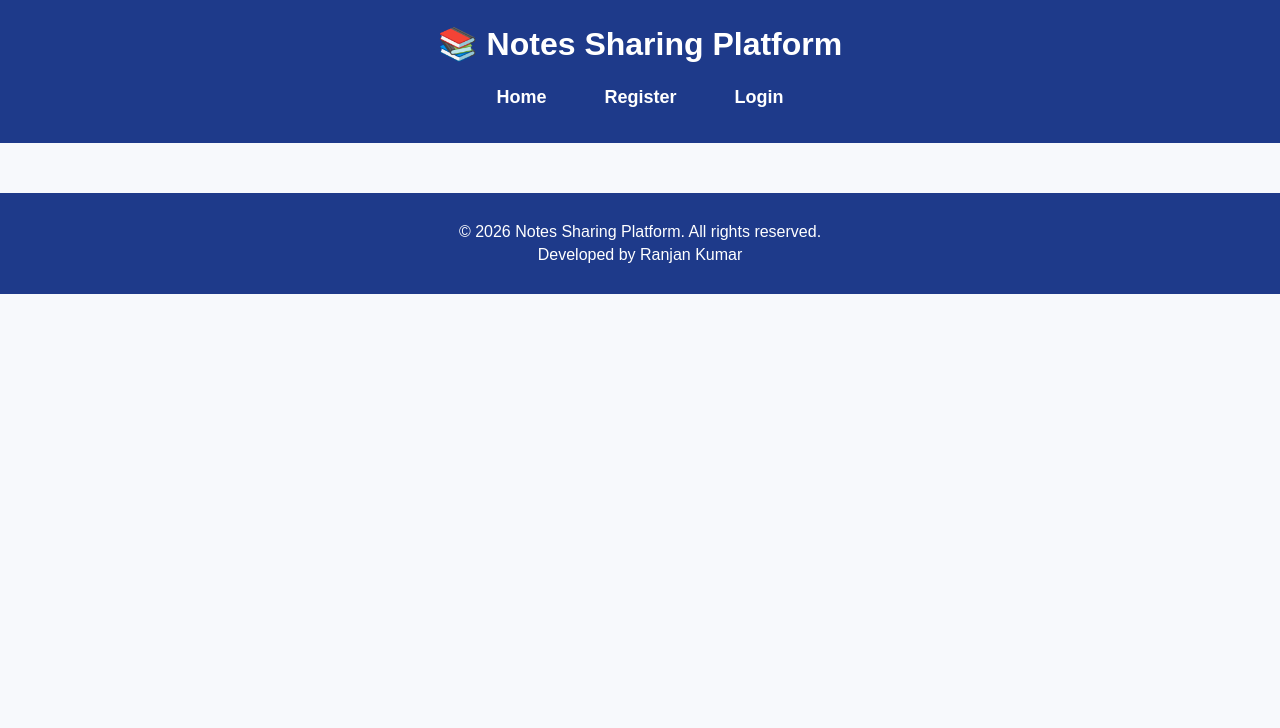
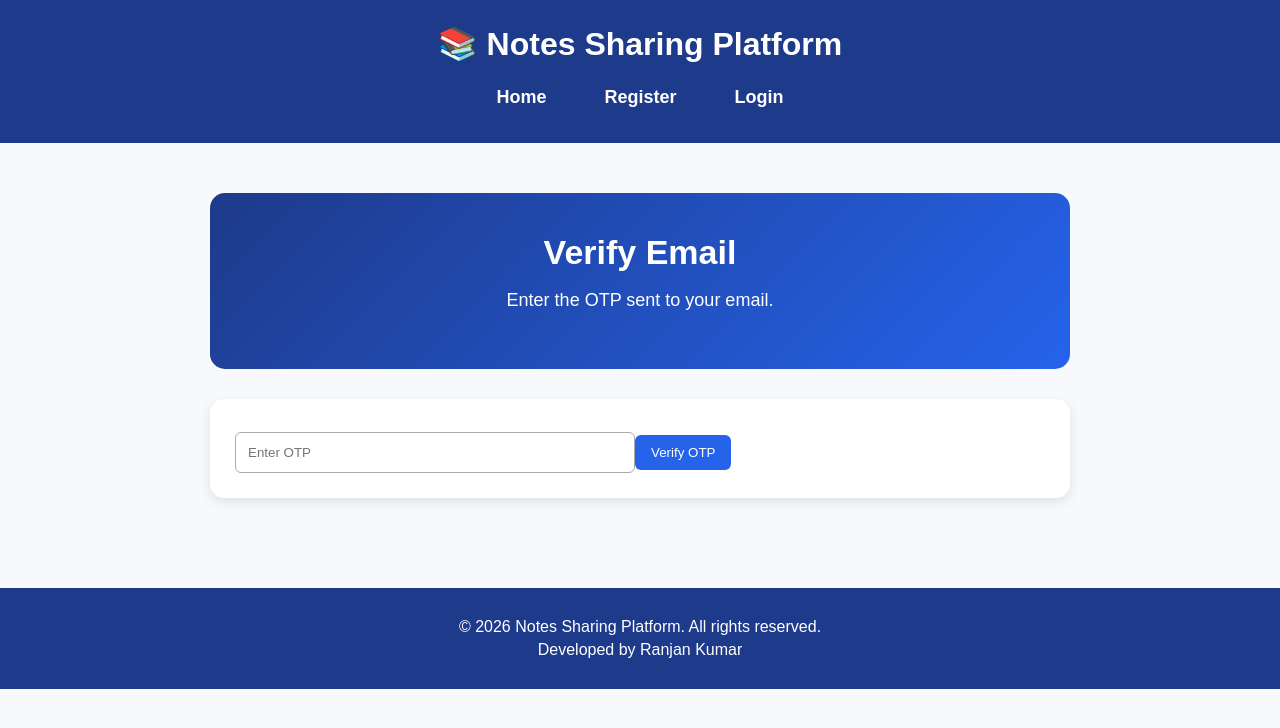
Before and after one commit to Ranju513/notes-sharing-platform, a React (Vite) app in the folder client/: page /verify-otp in a window 1280 px wide. Shown: the top 728 px of the page. Built offline with nearby package versions, Linux system fonts and the light colour scheme; no server answers.

Commit message:
Add OTP email verification

```diff
--- a/client/src/App.jsx
+++ b/client/src/App.jsx
@@ -6,6 +6,7 @@ import Register from "./pages/Register";
 import Login from "./pages/Login";
 import Upload from "./pages/Upload";
 import Profile from "./pages/Profile";
+import VerifyOTP from "./pages/VerifyOTP";
 
 function App() {
   return (
@@ -18,6 +19,7 @@ function App() {
         <Route path="/login" element={<Login />} />
         <Route path="/upload" element={<Upload />} />
         <Route path="/profile" element={<Profile />} />
+        <Route path="/verify-otp" element={<VerifyOTP />} />
       </Routes>
 
       <Footer />
--- a/client/src/pages/Register.jsx
+++ b/client/src/pages/Register.jsx
@@ -1,7 +1,10 @@
 import { useState } from "react";
+import { useNavigate } from "react-router-dom";
 import api from "../services/api";
 
 function Register() {
+  const navigate = useNavigate();
+
   const [form, setForm] = useState({
     name: "",
     email: "",
@@ -20,12 +23,13 @@ function Register() {
 
     try {
       const res = await api.post("/auth/register", form);
+
       alert(res.data.message);
 
-      setForm({
-        name: "",
-        email: "",
-        password: "",
+      navigate("/verify-otp", {
+        state: {
+          email: form.email,
+        },
       });
     } catch (err) {
       alert(err.response?.data?.message || "Registration Failed");
--- /dev/null
+++ b/client/src/pages/VerifyOTP.jsx
@@ -0,0 +1,51 @@
+import { useState } from "react";
+import { useLocation, useNavigate } from "react-router-dom";
+import api from "../services/api";
+
+function VerifyOTP() {
+  const [otp, setOtp] = useState("");
+  const navigate = useNavigate();
+  const location = useLocation();
+
+  const email = location.state?.email || "";
+
+  const handleVerify = async (e) => {
+    e.preventDefault();
+
+    try {
+      const res = await api.post("/auth/verify-otp", {
+        email,
+        otp,
+      });
+
+      alert(res.data.message);
+      navigate("/login");
+    } catch (err) {
+      alert(err.response?.data?.message || "OTP verification failed");
+    }
+  };
+
+  return (
+    <div className="page">
+      <div className="hero">
+        <h1>Verify Email</h1>
+        <p>Enter the OTP sent to your email.</p>
+      </div>
+
+      <div className="card">
+        <form onSubmit={handleVerify}>
+          <input
+            type="text"
+            placeholder="Enter OTP"
+            value={otp}
+            onChange={(e) => setOtp(e.target.value)}
+          />
+
+          <button type="submit">Verify OTP</button>
+        </form>
+      </div>
+    </div>
+  );
+}
+
+export default VerifyOTP;
--- /dev/null
+++ b/package.json
@@ -0,0 +1,5 @@
+{
+  "dependencies": {
+    "nodemailer": "^9.0.1"
+  }
+}
```
Also changed, not shown: 1 other file (tests, documents, lock files or other folders).
